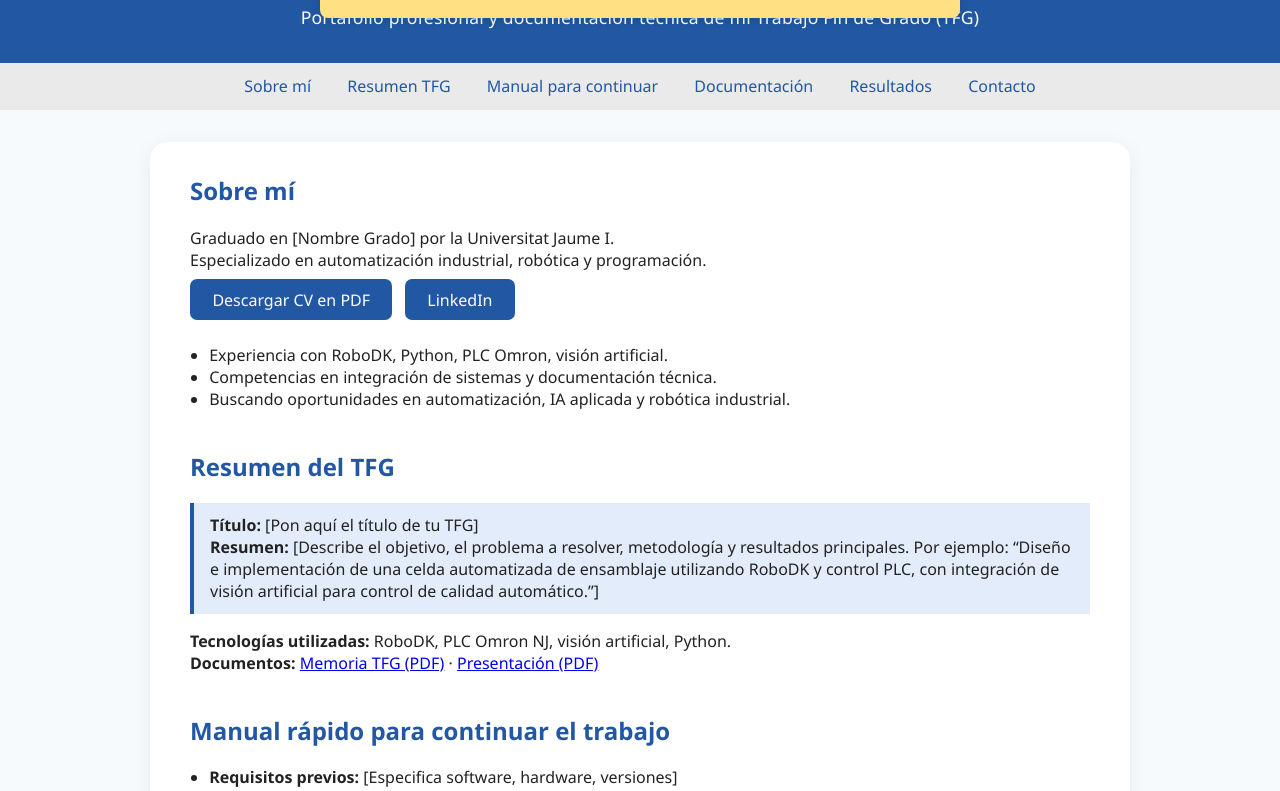
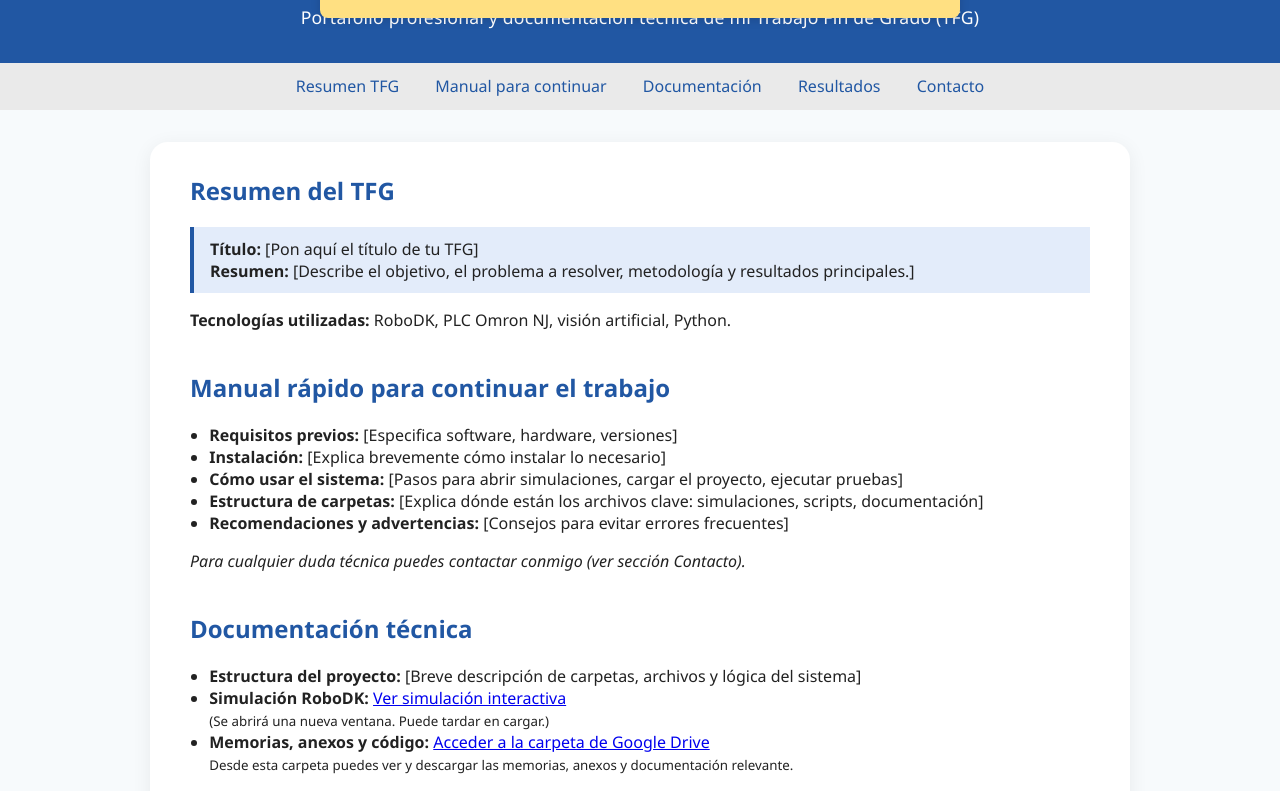
Before and after one commit to Agarmol/Agarmol.github.io, a plain HTML site: page index.html in a window 1280 px wide. Shown: the part 90-881 px from the top of the page. Drawn offline with Linux system fonts and the light colour scheme.

Commit message:
Eliminar sobre mi

```diff
--- a/index.html
+++ b/index.html
@@ -18,7 +18,6 @@
     ul { padding-left: 1.2rem; }
     .cv-link { display: inline-block; margin: .5rem 0; padding: 0.6em 1.4em; background: #2157A3; color: #fff; border-radius: 7px; text-decoration: none; font-weight: 500;}
     .cv-link:hover { background: #184070; }
-    .resaltado { background: #e3ecfa; border-left: 4px solid #2157A3; padding: .7rem 1rem; margin: 1rem 0;}
     @media (max-width: 650px) {
       main { padding: 1rem 0.5rem; }
       header h1 { font-size: 1.6rem; }
@@ -32,7 +31,6 @@
 </header>
 
 <nav>
-  <a href="#sobre-mi">Sobre mí</a>
   <a href="#resumen">Resumen TFG</a>
   <a href="#manual">Manual para continuar</a>
   <a href="#doc">Documentación</a>
@@ -41,32 +39,14 @@
 </nav>
 
 <main>
-  <section id="sobre-mi">
-    <h2>Sobre mí</h2>
-    <p>
-      Graduado en [Nombre Grado] por la Universitat Jaume I.<br>
-      Especializado en automatización industrial, robótica y programación.<br>
-      <a class="cv-link" href="docs/CV_Adrian_Garcia_Molla.pdf" target="_blank">Descargar CV en PDF</a> &nbsp;
-      <a class="cv-link" href="https://www.linkedin.com/in/tu-linkedin" target="_blank">LinkedIn</a>
-    </p>
-    <ul>
-      <li>Experiencia con RoboDK, Python, PLC Omron, visión artificial.</li>
-      <li>Competencias en integración de sistemas y documentación técnica.</li>
-      <li>Buscando oportunidades en automatización, IA aplicada y robótica industrial.</li>
-    </ul>
-  </section>
-
   <section id="resumen">
     <h2>Resumen del TFG</h2>
-    <div class="resaltado">
+    <div style="background: #e3ecfa; border-left: 4px solid #2157A3; padding: .7rem 1rem; margin: 1rem 0;">
       <strong>Título:</strong> [Pon aquí el título de tu TFG]<br>
-      <strong>Resumen:</strong> [Describe el objetivo, el problema a resolver, metodología y resultados principales. Por ejemplo: “Diseño e implementación de una celda automatizada de ensamblaje utilizando RoboDK y control PLC, con integración de visión artificial para control de calidad automático.”]
+      <strong>Resumen:</strong> [Describe el objetivo, el problema a resolver, metodología y resultados principales.]
     </div>
     <p>
-      <strong>Tecnologías utilizadas:</strong> RoboDK, PLC Omron NJ, visión artificial, Python.<br>
-      <strong>Documentos:</strong>
-      <a href="docs/Memoria_TFG.pdf" target="_blank">Memoria TFG (PDF)</a> ·
-      <a href="docs/Presentacion_TFG.pdf" target="_blank">Presentación (PDF)</a>
+      <strong>Tecnologías utilizadas:</strong> RoboDK, PLC Omron NJ, visión artificial, Python.
     </p>
   </section>
 
@@ -92,7 +72,12 @@
         <a href="simulacion/index.html" target="_blank">Ver simulación interactiva</a>
         <br><small>(Se abrirá una nueva ventana. Puede tardar en cargar.)</small>
       </li>
-      <li><strong>Descarga de anexos y código:</strong> [Pon enlaces a otros documentos relevantes, si los tienes]</li>
+      <li><strong>Memorias, anexos y código:</strong>
+        <a href="https://drive.google.com/drive/folders/1V7MlEj2X_MAyY85hKqtiCwe6o93ga-ta" target="_blank">
+          Acceder a la carpeta de Google Drive
+        </a>
+        <br><small>Desde esta carpeta puedes ver y descargar las memorias, anexos y documentación relevante.</small>
+      </li>
     </ul>
   </section>
 
@@ -115,7 +100,9 @@
     <p><small>Agradecimientos a mis tutores, compañeros y a la Universitat Jaume I.</small></p>
   </section>
 </main>
-  <div id="toast-aviso" style="display:none; position:fixed; top:30px; left:50%; transform:translateX(-50%); background:#ffe082; color:#3c2f0b; padding:16px 28px; border-radius:8px; box-shadow:0 2px 10px #0002; font-size:1.07em; z-index:9999;">
+
+<!-- Aviso toast de web en construcción -->
+<div id="toast-aviso" style="display:none; position:fixed; top:30px; left:50%; transform:translateX(-50%); background:#ffe082; color:#3c2f0b; padding:16px 28px; border-radius:8px; box-shadow:0 2px 10px #0002; font-size:1.07em; z-index:9999;">
   ⚠️ Esta web está en construcción y se irá completando. Gracias por tu visita.
 </div>
 <script>
@@ -124,7 +111,7 @@
     toast.style.display = 'block';
     setTimeout(function() {
       toast.style.display = 'none';
-    }, 5200); // Se muestra durante 5,2 segundos
+    }, 5200);
   }
 </script>
 </body>
```
